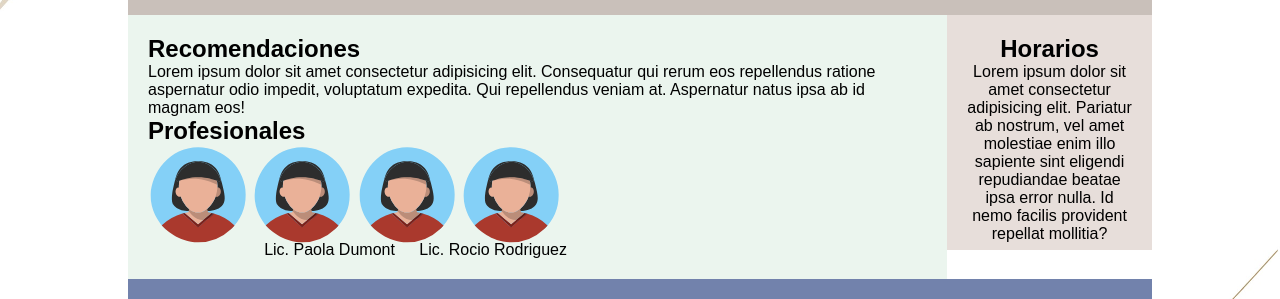
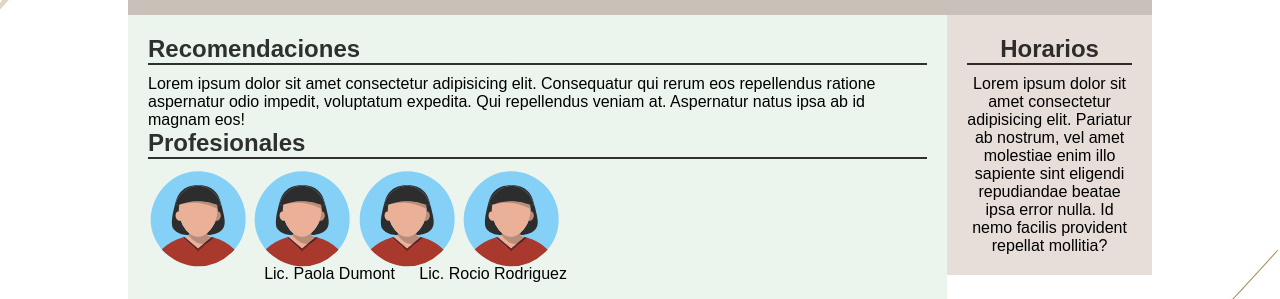
Before and after one commit to NGA90/Consultorio-GAD, a plain HTML site: page Especialidades.html in a window 1280 px wide. Shown: the part 415-714 px from the top of the page. Drawn offline with Linux system fonts and the light colour scheme.

Commit message:
Actualizacion

```diff
--- a/CSS/stylesEspecialidades.css
+++ b/CSS/stylesEspecialidades.css
@@ -79,13 +79,15 @@ aside{
     color: rgb(0, 0, 0);
     padding: 20px;
     width: 20%;
-    height: 235px;
+    height: fit-content;
     float: left;
     background-color: #E7DEDA;
     text-align: center;
+
 }
 
 .pie{
+    width: 80%;
     clear: both;
     background-color:#7282AC;
     text-align: center;
@@ -107,3 +109,17 @@ aside{
     font-weight: bold;
     border: 3px solid black;
 }
+
+.informacion h2{
+    color: #000;
+    margin-bottom: 10px;
+    border-bottom: 2px solid black;
+    opacity: 0.8;
+}
+
+aside h2{
+    color: #000;
+    margin-bottom: 10px;
+    border-bottom: 2px solid black;
+    opacity: 0.8;
+}
```
Also changed, not shown: Especialidades.html (+1 -1 lines).
